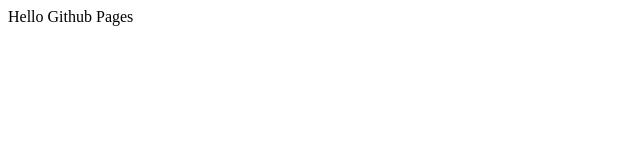
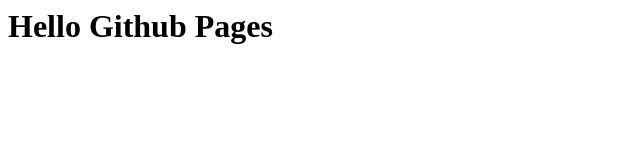
Before and after one commit to zrklab/zrklab.github.io, a plain HTML site: page index.html in a window 1280 px wide. Shown: the whole page, without its empty margins (0-640 px from the left). Drawn offline with Linux system fonts and the light colour scheme.

Commit message:
Update index.html

```diff
--- a/index.html
+++ b/index.html
@@ -1 +1 @@
-<hi>Hello Github Pages</h1>
+<h1>Hello Github Pages</h1>
```
